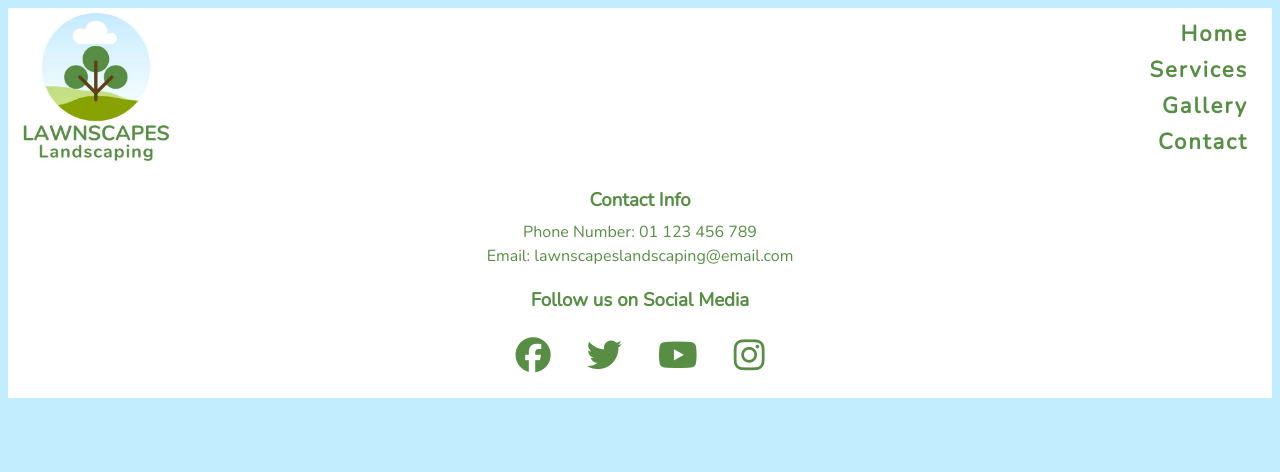
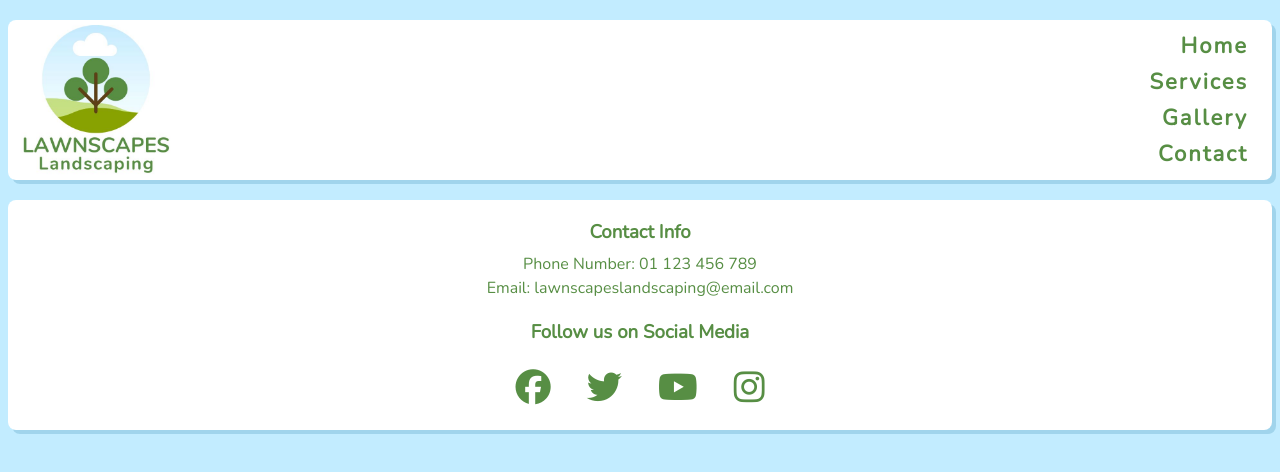
Before and after one commit to Kristfur/lawnscapes-landscaping, a plain HTML site: page 404.html in a window 1280 px wide. Drawn offline with nearby package versions, Linux system fonts and the light colour scheme.

Commit message:
Fix header and footer border and shadow

```diff
--- a/404.html
+++ b/404.html
@@ -11,7 +11,7 @@
     <title>Page Not Found - Lawnscapes</title>
 </head>
 <body>
-    <header>
+    <header class="shadow">
         <a href="index.html">
             <img src="assets/images/lawnscapes_logo.jpg" alt="Lawnscapes Landscaping Logo" id="logo">
         </a>
@@ -34,7 +34,7 @@
     </header>
 
 
-    <footer>
+    <footer class="shadow">
         <div class="contact-info align-center">
             <h3>Contact Info</h3>
             <p>Phone Number: 01 123 456 789</p>
```
Also changed, not shown: contact.html (+2 -2 lines), gallery.html (+2 -2 lines), services.html (+2 -2 lines), submit.html (+2 -2 lines).
